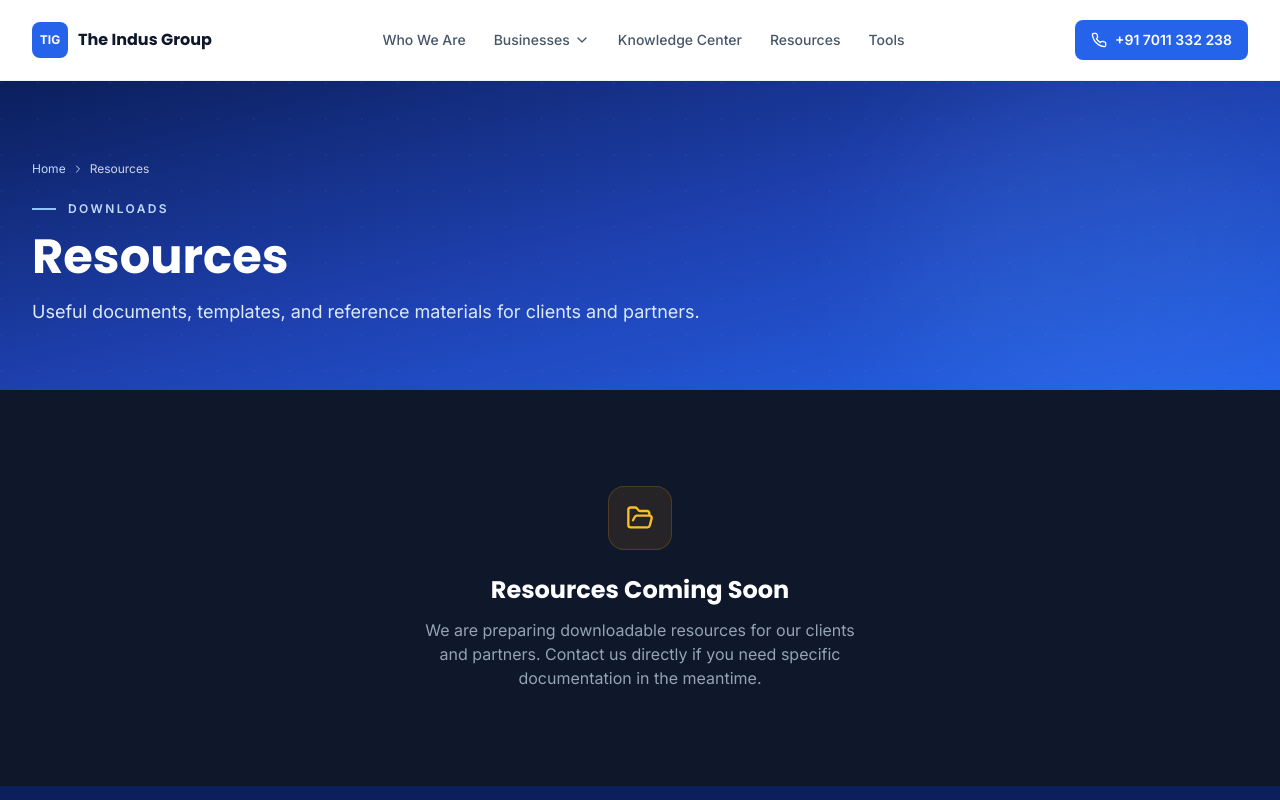
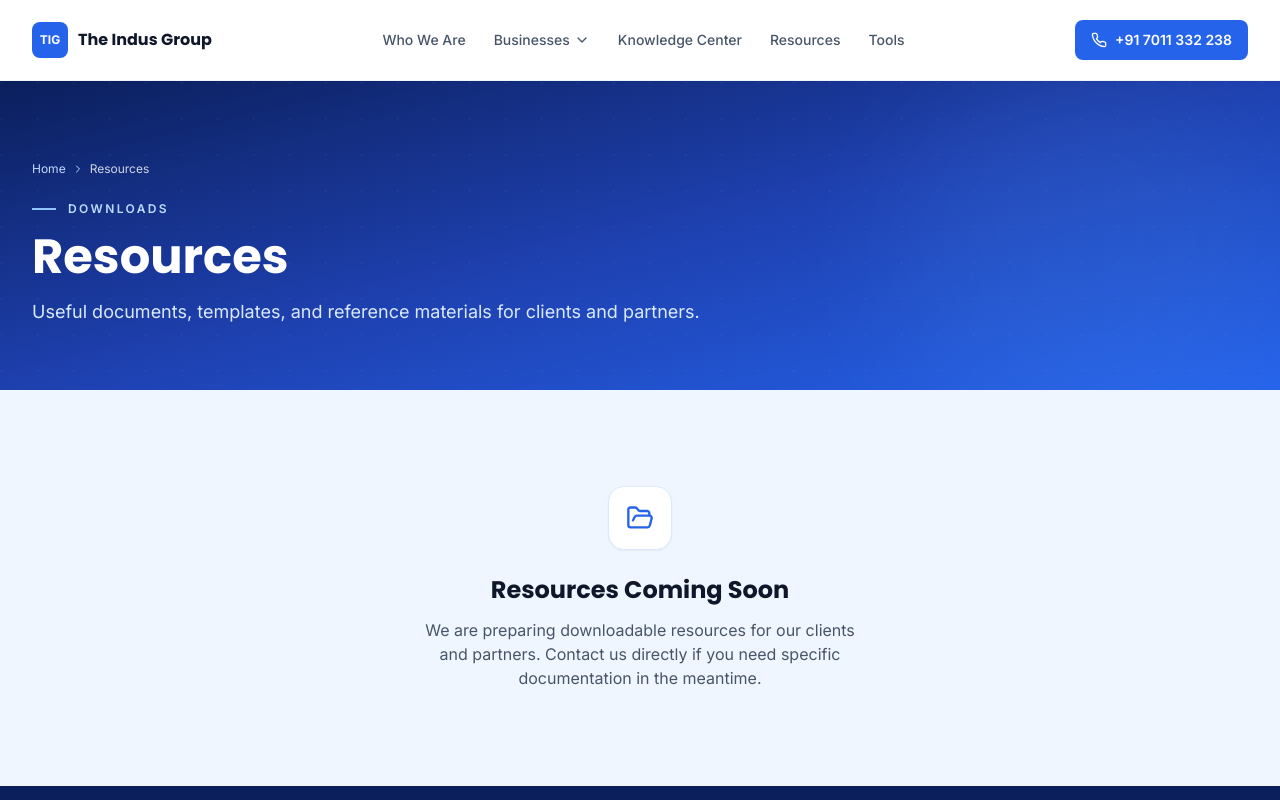
Before and after one commit to Abhishek6122008/indus-website, a Next.js app: page /resources in a window 1280 px wide. Shown: the top 800 px of the page. Built offline with nearby package versions, Linux system fonts and the light colour scheme.

Commit message:
fix: update all pages to white/blue theme, remove leftover dark/amber colors

```diff
--- a/src/app/knowledge-center/page.tsx
+++ b/src/app/knowledge-center/page.tsx
@@ -15,13 +15,13 @@ export default function KnowledgeCenterPage() {
         subtitle="Industry insights, practical guides, and expert perspectives from across The Indus Group."
         breadcrumbs={[{ label: 'Knowledge Center' }]}
       />
-      <section className="section-padding bg-slate-900">
+      <section className="section-padding bg-blue-50">
         <div className="max-w-7xl mx-auto px-4 sm:px-6 lg:px-8 text-center">
-          <div className="w-16 h-16 rounded-2xl bg-amber-500/10 border border-amber-500/20 flex items-center justify-center mx-auto mb-6">
-            <BookOpen className="w-7 h-7 text-amber-400" />
+          <div className="w-16 h-16 rounded-2xl bg-white border border-blue-100 flex items-center justify-center mx-auto mb-6 shadow-sm">
+            <BookOpen className="w-7 h-7 text-blue-600" />
           </div>
-          <h2 className="text-2xl font-bold font-heading text-white mb-3">Content Coming Soon</h2>
-          <p className="text-slate-400 max-w-md mx-auto">
+          <h2 className="text-2xl font-bold font-heading text-slate-900 mb-3">Content Coming Soon</h2>
+          <p className="text-slate-600 max-w-md mx-auto">
             We are curating articles, case studies, and guides. Check back soon — or follow us on
             social media for the latest updates.
           </p>
--- a/src/app/resources/page.tsx
+++ b/src/app/resources/page.tsx
@@ -15,13 +15,13 @@ export default function ResourcesPage() {
         subtitle="Useful documents, templates, and reference materials for clients and partners."
         breadcrumbs={[{ label: 'Resources' }]}
       />
-      <section className="section-padding bg-slate-900">
+      <section className="section-padding bg-blue-50">
         <div className="max-w-7xl mx-auto px-4 sm:px-6 lg:px-8 text-center">
-          <div className="w-16 h-16 rounded-2xl bg-amber-500/10 border border-amber-500/20 flex items-center justify-center mx-auto mb-6">
-            <FolderOpen className="w-7 h-7 text-amber-400" />
+          <div className="w-16 h-16 rounded-2xl bg-white border border-blue-100 flex items-center justify-center mx-auto mb-6 shadow-sm">
+            <FolderOpen className="w-7 h-7 text-blue-600" />
           </div>
-          <h2 className="text-2xl font-bold font-heading text-white mb-3">Resources Coming Soon</h2>
-          <p className="text-slate-400 max-w-md mx-auto">
+          <h2 className="text-2xl font-bold font-heading text-slate-900 mb-3">Resources Coming Soon</h2>
+          <p className="text-slate-600 max-w-md mx-auto">
             We are preparing downloadable resources for our clients and partners. Contact us
             directly if you need specific documentation in the meantime.
           </p>
--- a/src/app/tools/page.tsx
+++ b/src/app/tools/page.tsx
@@ -15,13 +15,13 @@ export default function ToolsPage() {
         subtitle="Calculators and interactive tools to help you plan, estimate, and make better business decisions."
         breadcrumbs={[{ label: 'Tools' }]}
       />
-      <section className="section-padding bg-slate-900">
+      <section className="section-padding bg-blue-50">
         <div className="max-w-7xl mx-auto px-4 sm:px-6 lg:px-8 text-center">
-          <div className="w-16 h-16 rounded-2xl bg-amber-500/10 border border-amber-500/20 flex items-center justify-center mx-auto mb-6">
-            <Wrench className="w-7 h-7 text-amber-400" />
+          <div className="w-16 h-16 rounded-2xl bg-white border border-blue-100 flex items-center justify-center mx-auto mb-6 shadow-sm">
+            <Wrench className="w-7 h-7 text-blue-600" />
           </div>
-          <h2 className="text-2xl font-bold font-heading text-white mb-3">Tools Coming Soon</h2>
-          <p className="text-slate-400 max-w-md mx-auto">
+          <h2 className="text-2xl font-bold font-heading text-slate-900 mb-3">Tools Coming Soon</h2>
+          <p className="text-slate-600 max-w-md mx-auto">
             We are building calculators and planning tools for logistics, real estate, and
             franchise decision-making. Stay tuned.
           </p>
```
